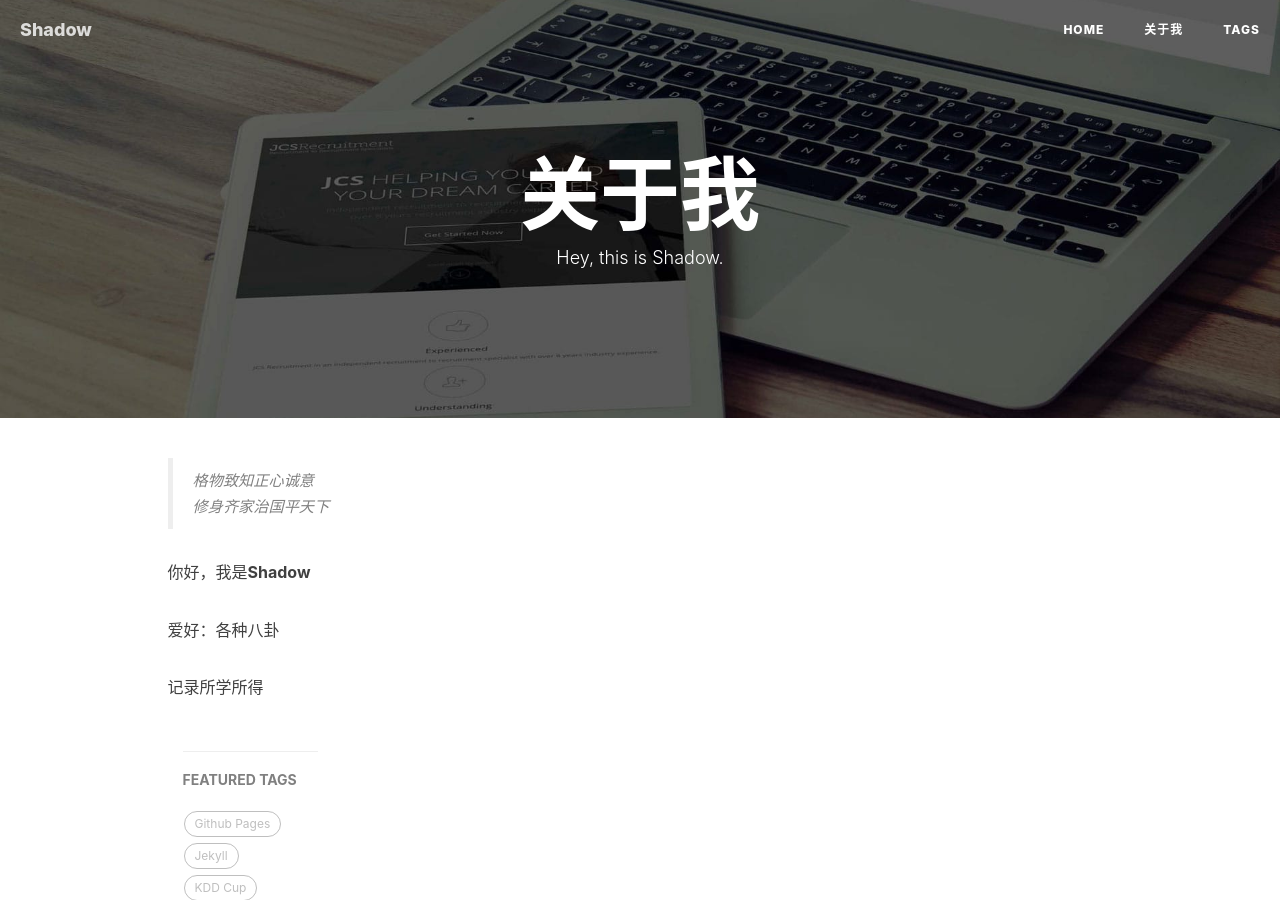
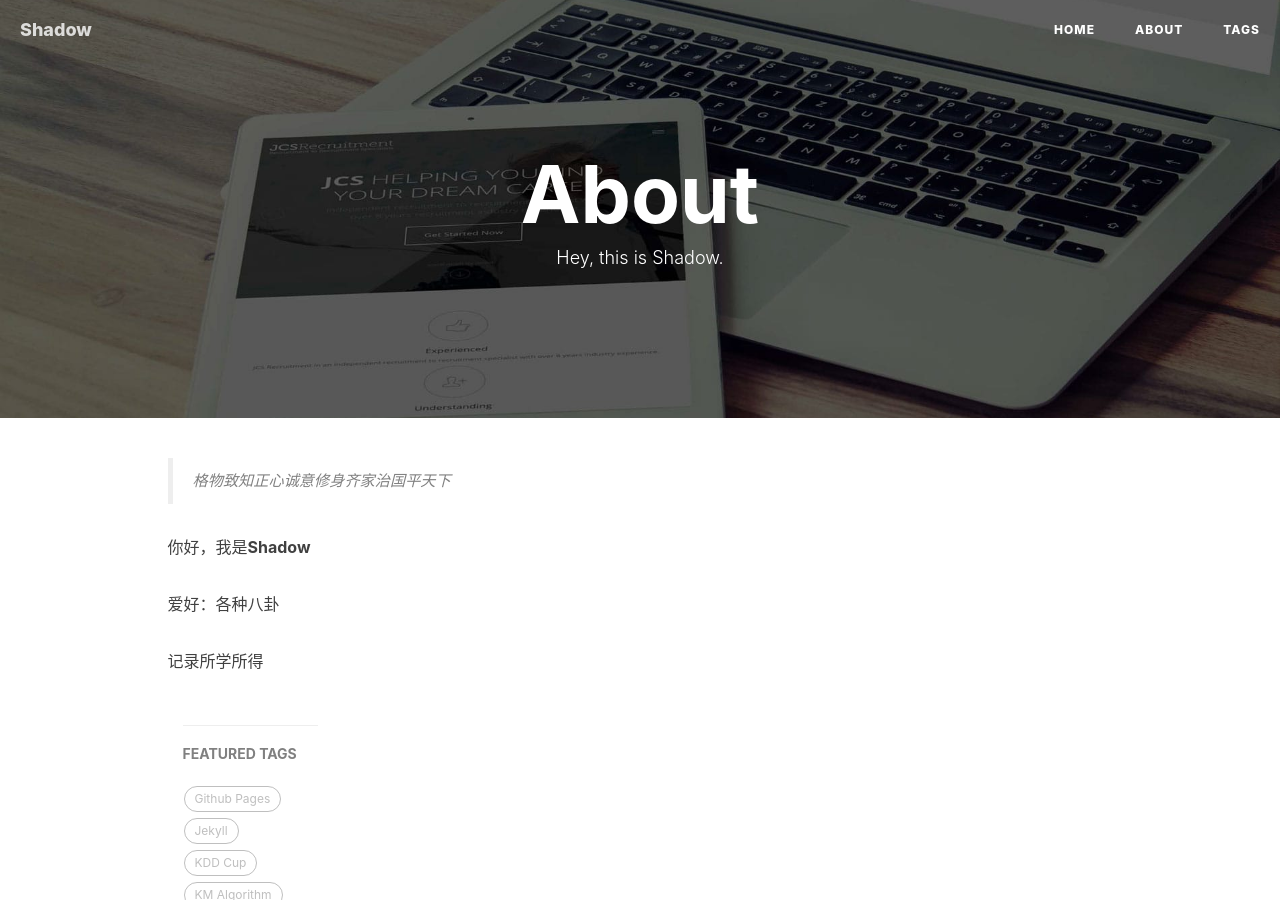
Before and after one commit to shikailuo/shikailuo.github.io, a Jekyll site: the page built from about.html, in a window 1280 px wide and 900 px high. Built offline with Jekyll 4.4.1, drawn with Linux system fonts in a browser that asks for light colours; nearby versions of some CDN libraries; comment, search, counter and statistics services are not loaded.

Commit message:
Update about.html

```diff
--- a/about.html
+++ b/about.html
@@ -1,6 +1,6 @@
 ---
 layout: page
-title: "关于我"
+title: "About"
 description: "Hey, this is Shadow."
 header-img: "img/post-bg-rwd.jpg"
 ---
@@ -9,15 +9,12 @@ header-img: "img/post-bg-rwd.jpg"
 <div class="zh post-container">
 
     <!--copied from markdown -->
-    <blockquote><p>格物致知正心诚意<br>
-    修身齐家治国平天下</p></blockquote>
+    <blockquote><p>格物致知正心诚意修身齐家治国平天下</p></blockquote>
 
     <p>你好，我是<strong>Shadow</strong></p>
     <p>爱好：各种八卦</p>
 
     <p>记录所学所得</p>
-
-
 
     <p></p>
 
```
